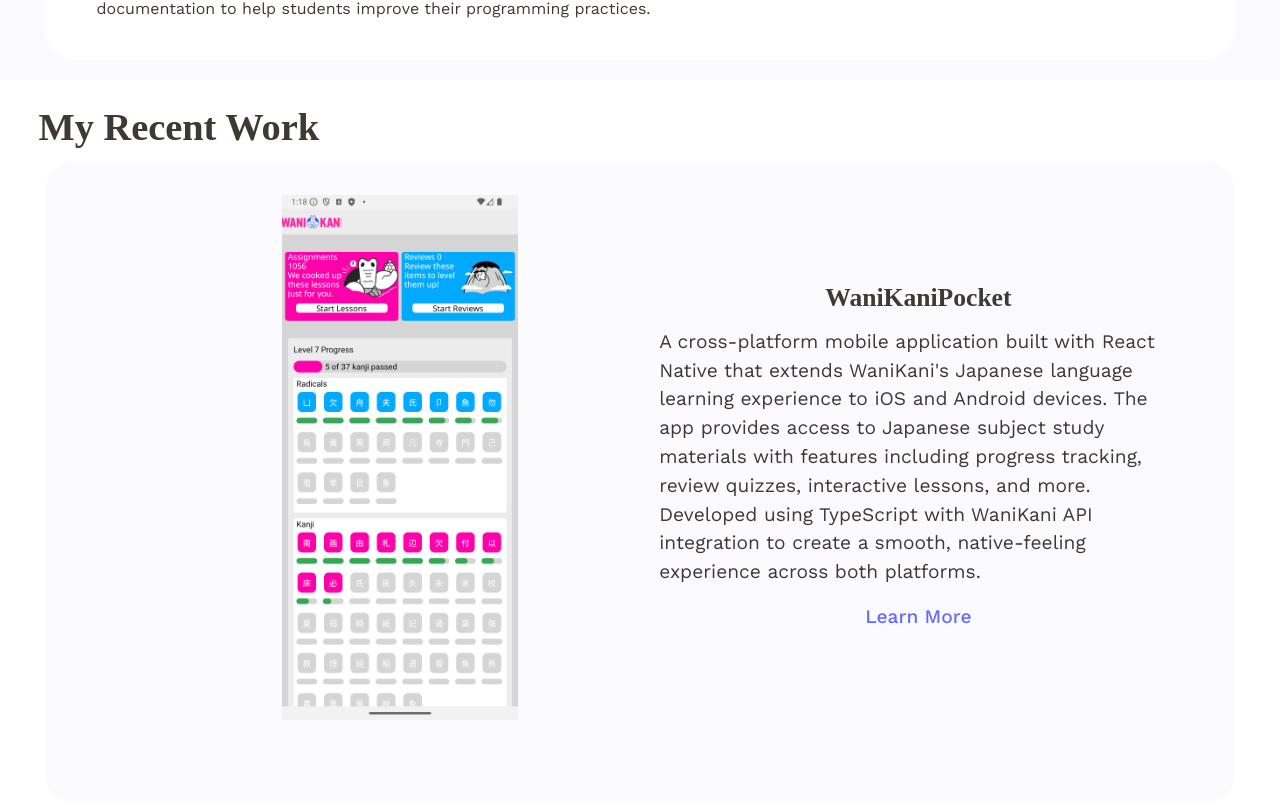
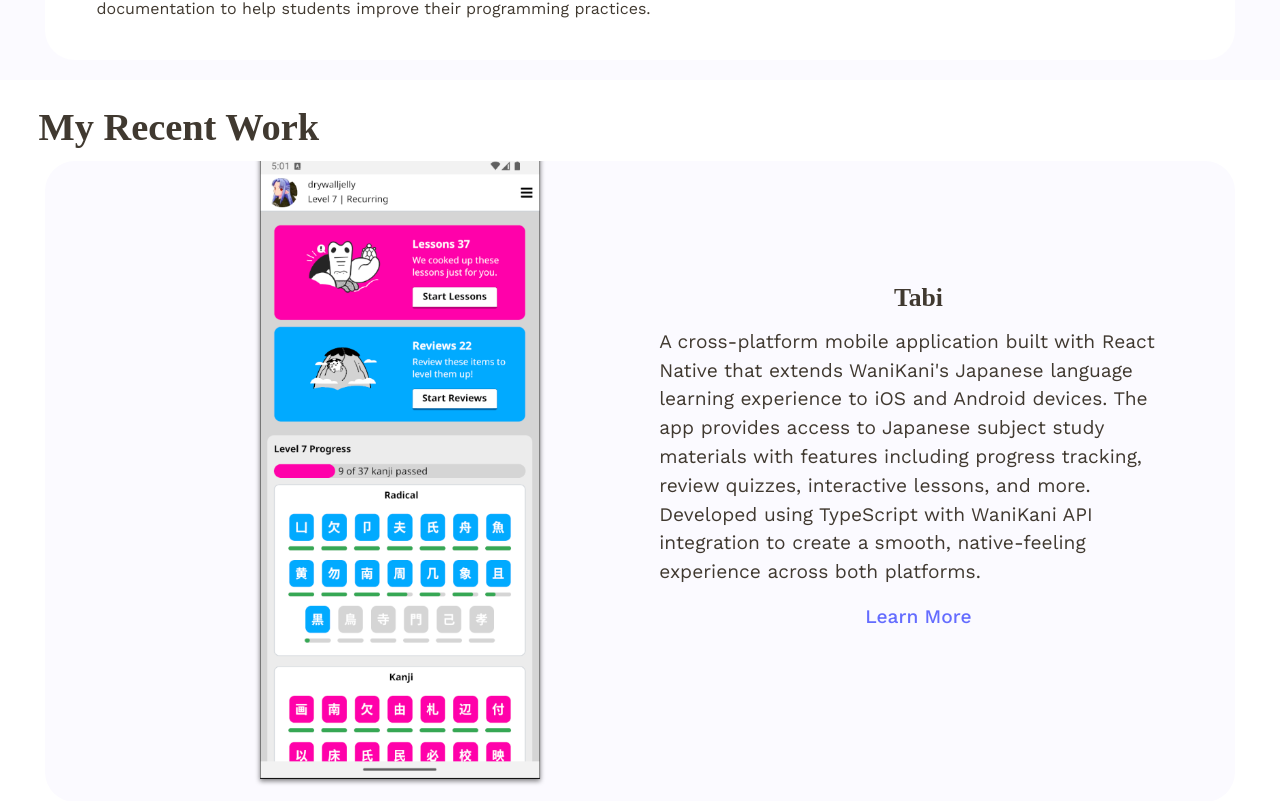
Before and after one commit to cicadaenjoyer/NeoCicadaHub, a React (Vite) app: page / in a window 1280 px wide. Shown: the part 1679-2480 px from the top of the page. Built offline with nearby package versions, Linux system fonts and the light colour scheme; a web font is replaced by a local one.

Commit message:
Updated Tabi project

```diff
--- a/src/assets/constants.ts
+++ b/src/assets/constants.ts
@@ -36,10 +36,10 @@
 // Projects Section Constants
 export const projects = [
     {
-        title: "WaniKaniPocket",
+        title: "Tabi",
         desc: "A cross-platform mobile application built with React Native that extends WaniKani's Japanese language learning experience to iOS and Android devices. The app provides access to Japanese subject study materials with features including progress tracking, review quizzes, interactive lessons, and more. Developed using TypeScript with WaniKani API integration to create a smooth, native-feeling experience across both platforms.",
-        link: "https://github.com/cicadaenjoyer/WaniKaniPocket",
-        view: "wanikanipocket.png",
+        link: "https://github.com/cicadaenjoyer/Tabi",
+        view: "tabi.png",
     },
     {
         title: "C Database System",
--- a/src/styles/projects/projects.styles.css
+++ b/src/styles/projects/projects.styles.css
@@ -41,7 +41,7 @@
 /* Project Logo*/
 .project_view {
     width: 50%;
-    height: 750px;
+    height: 950px;
     display: flex;
     justify-content: center;
     align-items: center;
```
Also changed, not shown: src/assets/images/projects/tabi.png (added), src/assets/images/projects/wanikanipocket.png (deleted).
